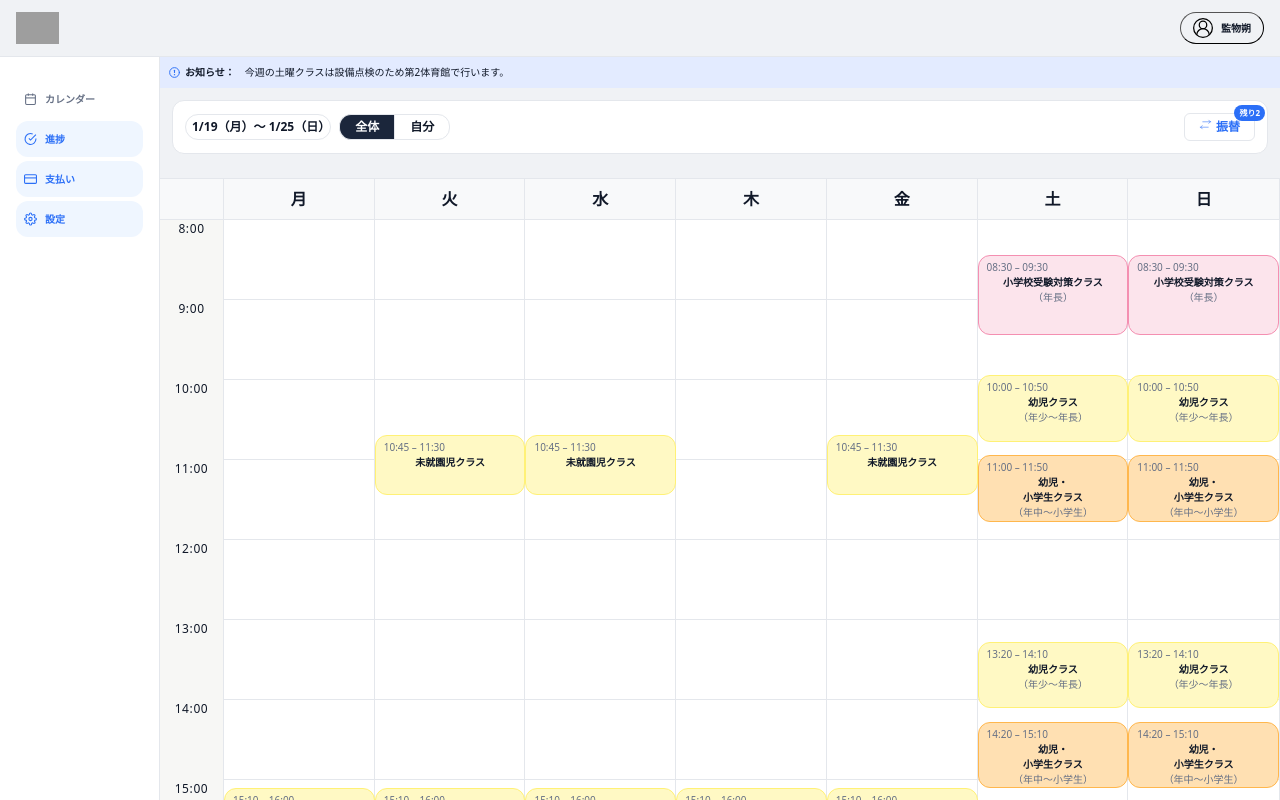
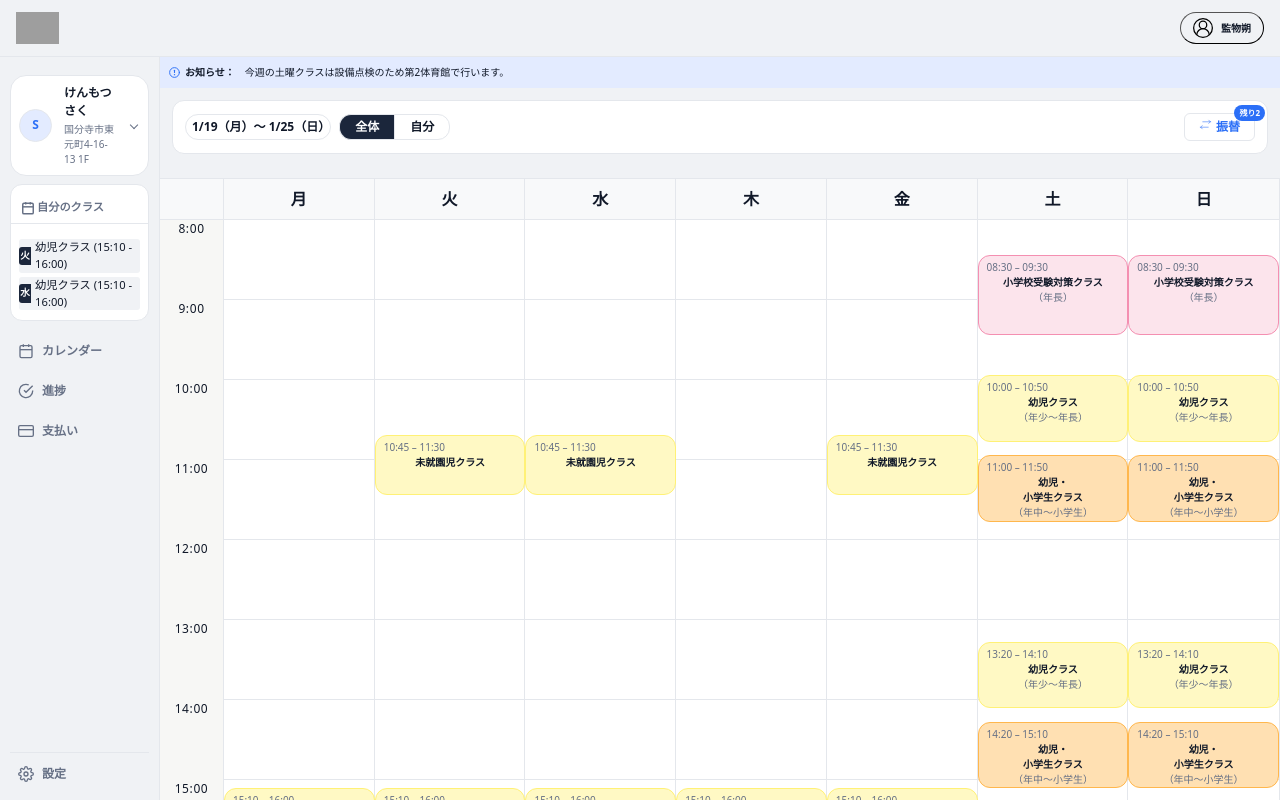
Before and after one commit to Alfrey-Chan/with-gym, a React (Vite) app: page / in a window 1280 px wide. Built offline with nearby package versions, Linux system fonts and the light colour scheme; grey boxes are pictures that could not be loaded.

Commit message:
feat: add ProfileMenu to AppNav on large screens

```diff
--- a/src/components/AppNav/AppNav.module.css
+++ b/src/components/AppNav/AppNav.module.css
@@ -3,11 +3,14 @@
 	left: 0;
 	right: 0;
 	bottom: 0;
-	display: grid;
-	grid-template-columns: repeat(4, 1fr);
 	border-top: 1px solid var(--c-border);
 	background-color: var(--c-surface);
 	z-index: 6;
+}
+
+.navLinks {
+	display: grid;
+	grid-template-columns: repeat(4, 1fr);
 }
 
 .item {
@@ -34,24 +37,43 @@
 		position: static;
 		display: flex;
 		flex-direction: column;
-		padding: 24px 16px;
-		gap: var(--s-1);
+		padding: 18px 10px 8px 10px;
 		border-top: none;
 		border-right: 1px solid var(--c-border);
+		background-color: #f0f2f5;
+	}
+
+	.navLinks {
+		margin-top: var(--s-2);
+		display: flex;
+		flex-direction: column;
+		gap: var(--s-1);
+		flex: 1;
+	}
+
+	.navLinks .item:last-child::before {
+		content: "";
+		position: absolute;
+		top: -4px;
+		left: 0;
+		right: 0;
+		height: 1px;
+		background-color: var(--c-border);
+	}
+
+	.navLinks .item:last-child {
+		position: relative;
+		margin-top: auto;
 	}
 
 	.item {
 		display: flex;
-		font-size: var(--fs-0);
+		font-size: var(--fs-1);
 		font-weight: 600;
 		gap: var(--s-2);
 	}
 
 	.item.active {
-		background-color: #eff6ff;
-	}
-
-	.item svg {
-		width: 13px;
+		background-color: var(--c-accent-soft);
 	}
 }
--- a/src/components/AppNav/AppNav.tsx
+++ b/src/components/AppNav/AppNav.tsx
@@ -1,9 +1,15 @@
 import { NavLink } from "react-router-dom";
 import styles from "./AppNav.module.css";
+import ProfileMenu from "../ProfileMenu/ProfileMenu";
 
 function AppNav() {
 	return (
 		<nav className={styles.navbar}>
+			{/* Student details */}
+			<ProfileMenu />
+
+			{/* Navigation links */}
+			<div className={styles.navLinks}>
 				<NavLink
 					to="/calendar"
 					className={({ isActive }) =>
@@ -26,7 +32,7 @@ function AppNav() {
 					<span className={styles.label}>カレンダー</span>
 				</NavLink>
 				<NavLink
-				to="#"
+					to="/progress"
 					className={({ isActive }) =>
 						isActive ? `${styles.item} ${styles.active}` : styles.item
 					}
@@ -45,7 +51,7 @@ function AppNav() {
 					<span className={styles.label}>進捗</span>
 				</NavLink>
 				<NavLink
-				to="#"
+					to="/payments"
 					className={({ isActive }) =>
 						isActive ? `${styles.item} ${styles.active}` : styles.item
 					}
@@ -64,7 +70,7 @@ function AppNav() {
 					<span className={styles.label}>支払い</span>
 				</NavLink>
 				<NavLink
-				to="#"
+					to="/settings"
 					className={({ isActive }) =>
 						isActive ? `${styles.item} ${styles.active}` : styles.item
 					}
@@ -82,6 +88,7 @@ function AppNav() {
 					</svg>
 					<span className={styles.label}>設定</span>
 				</NavLink>
+			</div>
 		</nav>
 	);
 }
--- a/src/components/ProfileMenu/ProfileMenu.module.css
+++ b/src/components/ProfileMenu/ProfileMenu.module.css
@@ -1,5 +1,12 @@
 .profileMenu {
+	display: none;
 	margin-bottom: var(--s-1);
+}
+
+@media (min-width: 768px) {
+	.profileMenu {
+		display: block;
+	}
 }
 
 .defaultView {
@@ -164,3 +171,54 @@
 	margin-right: var(--s-3);
 	width: 18px;
 }
+
+/* Student details */
+.studentDetails {
+	background-color: var(--c-surface);
+	border: 1px solid var(--c-border);
+	border-radius: var(--r-sm);
+	font-size: var(--fs-2);
+	margin-top: var(--s-2);
+}
+
+.scheduleLabel {
+	display: flex;
+	align-items: center;
+	font-size: 0.7rem;
+	font-weight: 800;
+	padding: 0 10px 7px 10px;
+	gap: 2px;
+	color: var(--c-muted);
+	border-bottom: 1px solid var(--c-border);
+}
+
+.classesList {
+	list-style: none;
+	margin: 0 0 10px 0;
+	padding: 0 var(--s-2);
+	display: grid;
+	gap: var(--s-1);
+}
+
+.class {
+	position: relative;
+	display: grid;
+	grid-template-columns: 10% 1fr;
+	align-items: center;
+	gap: var(--s-1);
+	font-size: 0.7rem;
+	font-weight: 500;
+	background-color: #f0f2f5;
+	border-radius: 3px;
+}
+
+.day {
+	background-color: var(--c-primary);
+	color: #fff;
+	font-size: 0.6rem;
+	font-weight: 700;
+	border-top-left-radius: 3px;
+	border-bottom-left-radius: 3px;
+	text-align: center;
+	padding: 2px 0;
+}
--- a/src/components/ProfileMenu/ProfileMenu.tsx
+++ b/src/components/ProfileMenu/ProfileMenu.tsx
@@ -83,8 +83,6 @@ function ProfileMenu() {
 			)}
 
 			<div className={styles.studentDetails}>
-				{/* <h3 className={styles.name}>けんもつさく</h3> */}
-
 				<h4 className={styles.scheduleLabel}>
 					<svg
 						width="14"
```
Lines whose indentation alone changed are shown as unchanged.
